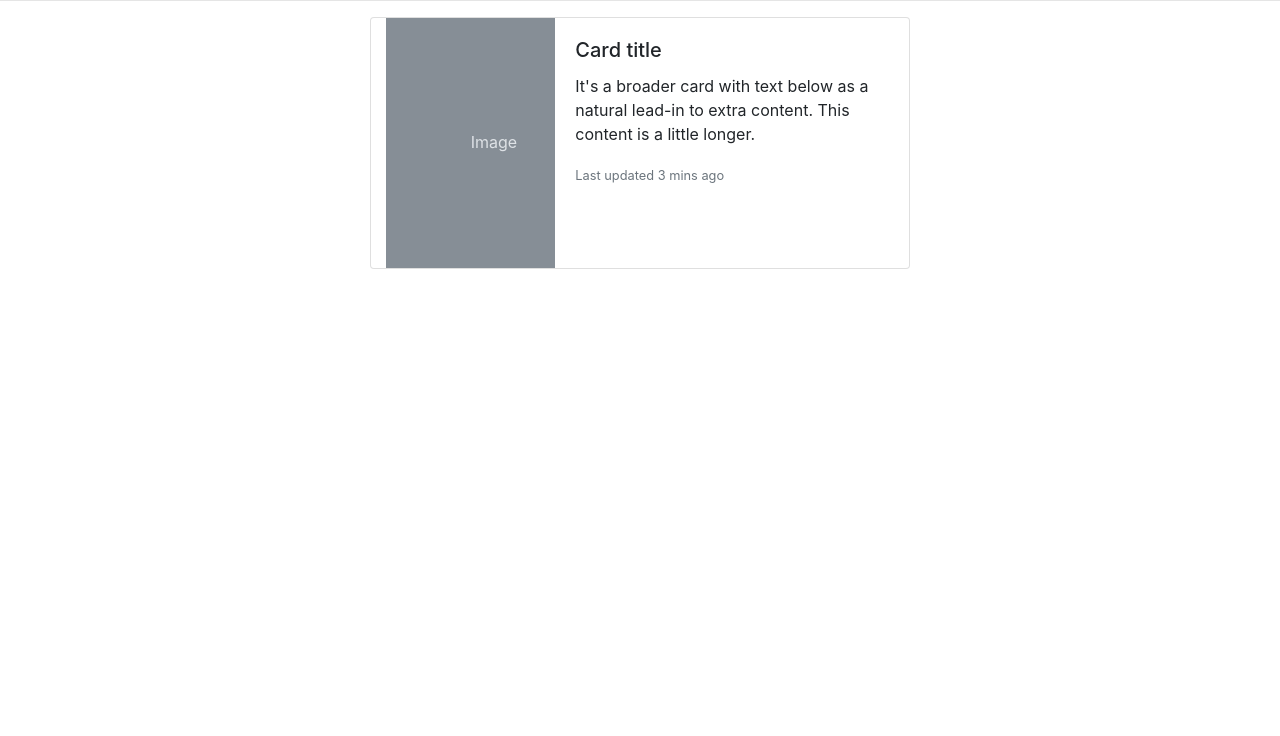
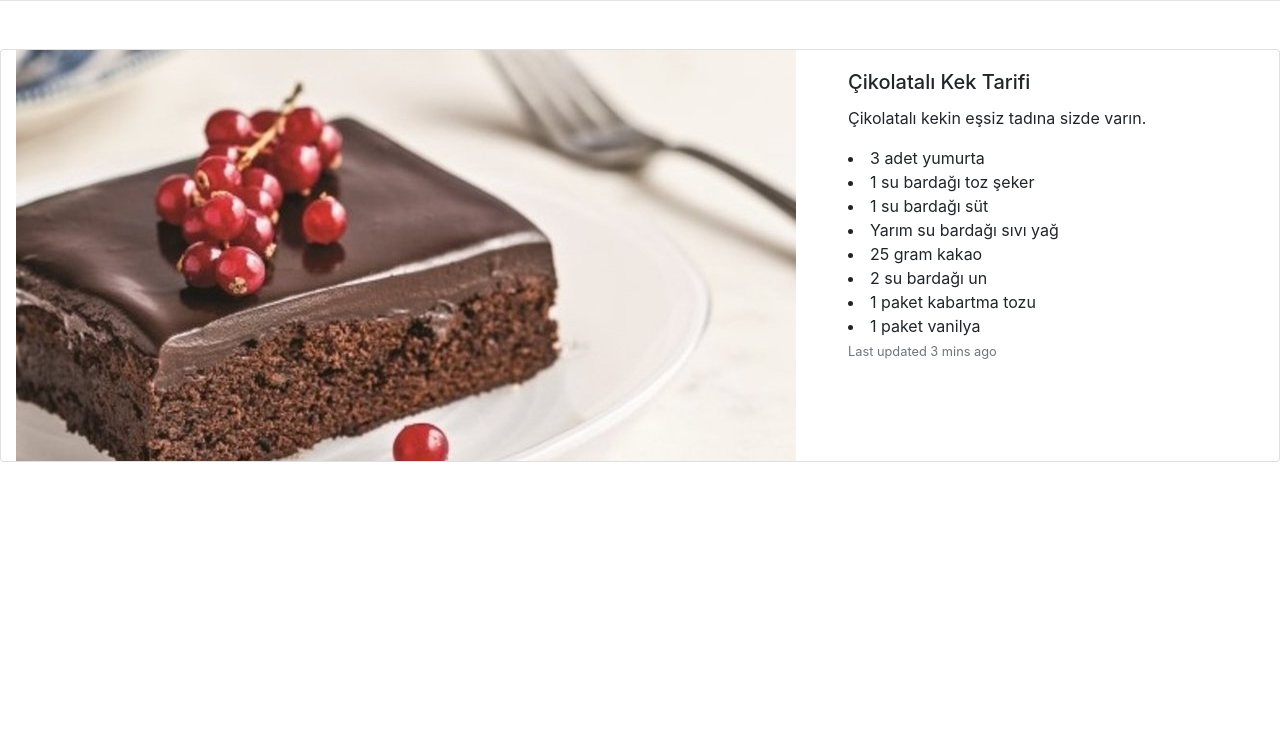
Before and after one commit to nimetapaydin/Bootstrap, a website: page Card/card.html in a window 1280 px wide. Shown: the part 64-800 px from the top of the page. Drawn offline with nearby package versions, Linux system fonts and the light colour scheme.

Commit message:
iletişim.html düzenlendi.

```diff
--- /dev/null
+++ b/Card/card.css
@@ -0,0 +1,14 @@
+span{
+    height: 500px;
+    width: 75px;
+    background-color: whitesmoke;
+    display: inline-block;
+  }
+  span[class*="rounded"]{
+    background-color: orangered;
+  }
+
+.image-kek{
+  display: inline-block;
+  margin-right: 225px;
+}
--- a/iletisim.html
+++ b/Card/card.html
@@ -4,37 +4,52 @@
     <meta charset="utf-8">
     <meta name="viewport" content="width=device-width, initial-scale=1, shrink-to-fit=no">
     <link rel="stylesheet" href="https://stackpath.bootstrapcdn.com/bootstrap/4.5.2/css/bootstrap.min.css" integrity="sha384-JcKb8q3iqJ61gNV9KGb8thSsNjpSL0n8PARn9HuZOnIxN0hoP+VmmDGMN5t9UJ0Z" crossorigin="anonymous">
-
+    <link rel="stylesheet" type="text/css" href="./card.css">
     <title>İletisim</title>
 
     <style>
-      span{
-        height: 500px;
-        width: 75px;
-        background-color: whitesmoke;
-        display: inline-block;
-      }
-      span[class*="rounded"]{
-        background-color: orangered;
-      }
+
     </style>
   </head>
   <body>
-    <h1 class="text-center">Bize Ulaşın</h1>
+    <h1 class="text-center">Eşsiz Tarifler</h1>
     <hr>
-    <div class="container card mb-3 align-content-center justify-content-center" style="max-width: 540px;">
+    <div class="container card mt-5 center align-content-center justify-content-center" style="max-width:max-content; max-height:fit-content;">
       <div class="row no-gutters">
-        <div class="col-md-4">
-          <svg class="bd-placeholder-img" width="100%" height="250" xmlns="http://www.w3.org/2000/svg" aria-label="Placeholder: Image" preserveAspectRatio="xMidYMid slice" role="img"><title>Placeholder</title><rect width="100%" height="100%" fill="#868e96"/><text x="50%" y="50%" fill="#dee2e6" dy=".3em">Image</text></svg>
+        <div class="col-md-8" >
+          <img  class=" card-img-center image-kek" src="/images/kek.jpg">
+        </div>
 
-        </div>
-        <div class="col-md-8">
-          <div class="card-body">
-            <h5 class="card-title">Card title</h5>
-            <p class="card-text">It's a broader card with text below as a natural lead-in to extra content. This content is a little longer.</p>
+          <div class="col-md-4 card-body">
+            <h5 class="card-title">Çikolatalı Kek Tarifi</h5>
+            <p class="card-text">Çikolatalı kekin eşsiz tadına sizde varın.</p>
+            <li>
+              3 adet yumurta
+            </li>
+            <li>
+              1 su bardağı toz şeker
+            </li>
+            <li>
+              1 su bardağı süt
+            </li>
+            <li>
+              Yarım su bardağı sıvı yağ
+            </li>
+            <li>
+              25 gram kakao
+            </li>
+            <li>
+              2 su bardağı un
+            </li>
+            <li>
+              1 paket kabartma tozu
+            </li>
+            <li>
+              1 paket vanilya
+            </li>
             <p class="card-text"><small class="text-muted">Last updated 3 mins ago</small></p>
           </div>
-        </div>
+
       </div>
     </div>
 
```
Also changed, not shown: images/kek.jpg (added).
